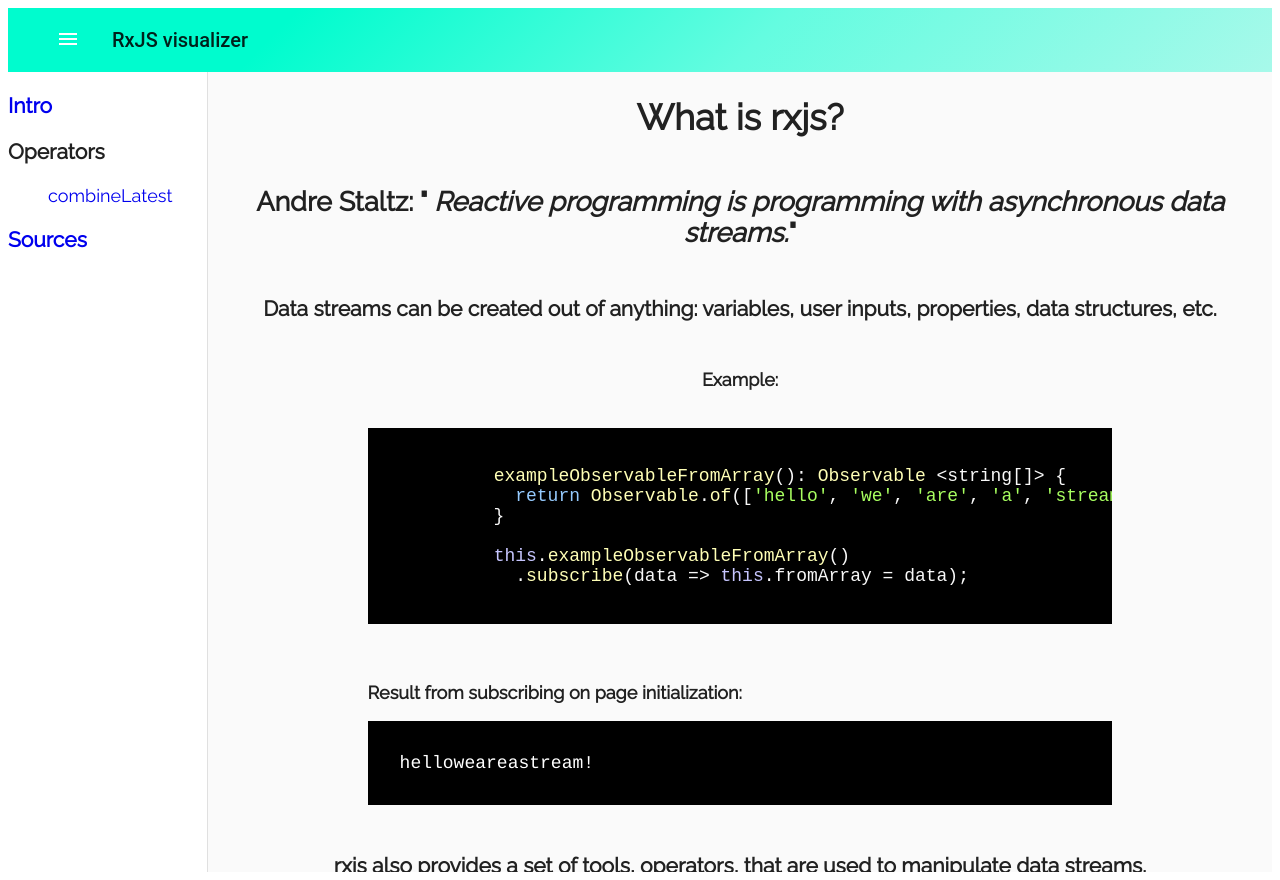
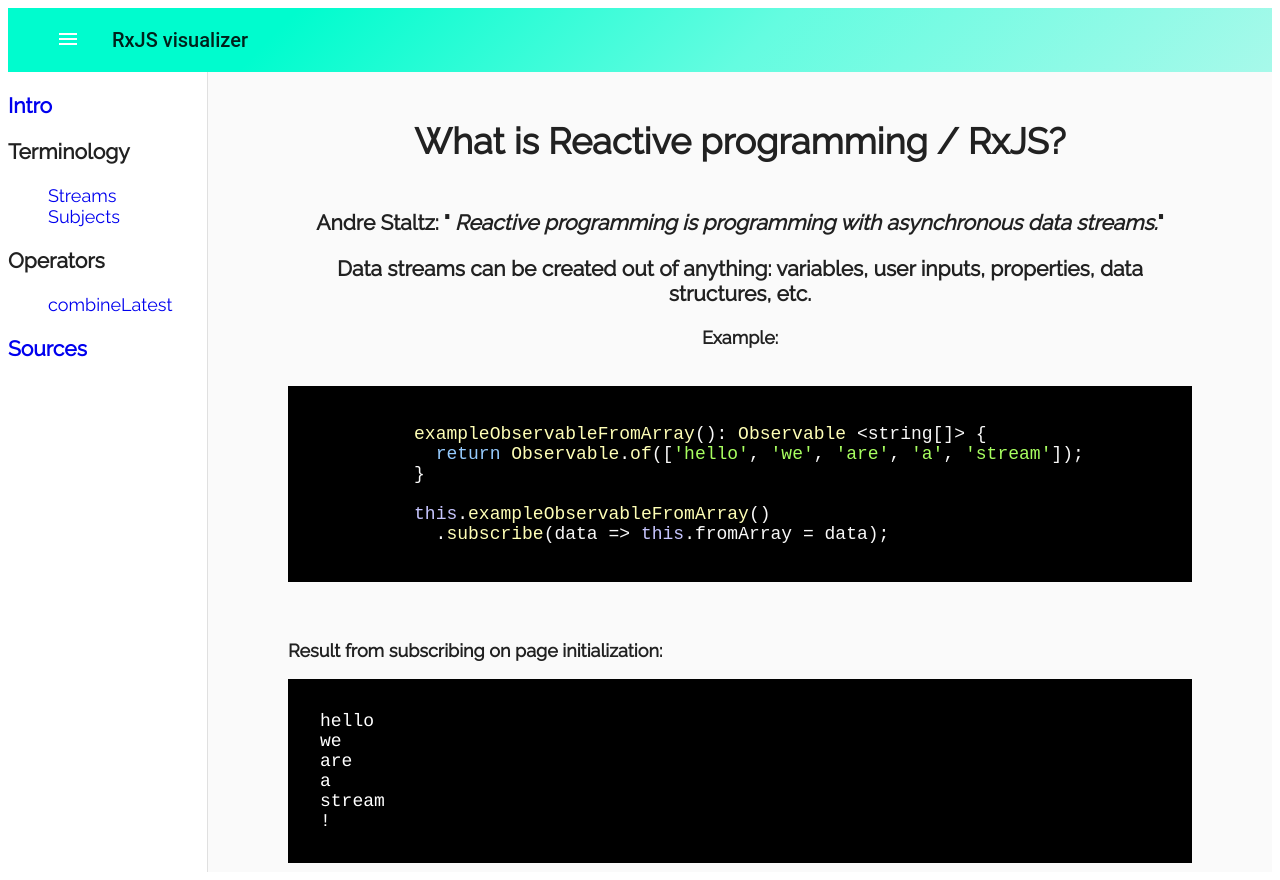
Before and after one commit to jsur/rxjs-page, an Angular app: page / in a window 1280 px wide. Built offline with nearby package versions, Linux system fonts and the light colour scheme.

Commit message:
Add some components

```diff
--- a/src/app/app.component.html
+++ b/src/app/app.component.html
@@ -10,6 +10,15 @@
       <h3>
         <a routerLink="/">Intro</a>
       </h3>
+      <h3>Terminology</h3>
+      <ul>
+        <li>
+          <a routerLink="stream">Streams</a>
+        </li>
+        <li>
+          <a routerLink="subject">Subjects</a>
+        </li>
+      </ul>
       <h3>Operators</h3>
       <ul>
         <li>
@@ -17,7 +26,7 @@
         </li>
       </ul>
       <h3>
-        <a routerLink="/sources">Sources</a>
+        <a routerLink="sources">Sources</a>
       </h3>
     </nav>
   </mat-sidenav>
--- a/src/app/intro/intro.component.css
+++ b/src/app/intro/intro.component.css
@@ -1,3 +1,11 @@
+h1 {
+  margin: 3rem 0;
+}
+
+.intro-content {
+  margin: 0 5rem;
+}
+
 .intro-p {
   margin: 3rem 0;
 }
--- a/src/app/intro/intro.component.html
+++ b/src/app/intro/intro.component.html
@@ -1,8 +1,10 @@
 <div class="intro-content">
-  <h1>What is rxjs?</h1>
-  <h2 class="intro-p">Andre Staltz: "
-    <i>Reactive programming is programming with asynchronous data streams.</i>"</h2>
-  <h3 class="intro-p">Data streams can be created out of anything: variables, user inputs, properties, data structures, etc.</h3>
+
+  <h1>What is Reactive programming / RxJS?</h1>
+  <h3>Andre Staltz: "
+    <i>Reactive programming is programming with asynchronous data streams.</i>"</h3>
+  <h3>Data streams can be created out of anything: variables, user inputs, properties, data structures, etc.</h3>
+
   <div class="intro-example">
     <p>
       <strong>Example:</strong>
@@ -22,12 +24,17 @@
         <strong>Result from subscribing on page initialization:</strong>
       </p>
       <div class="code-result">
-        <span *ngFor="let item of fromArray">{{item}}</span>
+        <span *ngFor="let item of fromArray">{{item}}
+          <br>
+        </span>
       </div>
     </div>
   </div>
-  <h3 class="intro-p">rxjs also provides a set of tools,
-    <strong>operators</strong>, that are used to manipulate data streams.</h3>
+  <h1>Why use Reactive programming / observables?</h1>
+  <h3>reactivex.io: The ReactiveX Observable model allows you to treat streams of asynchronous events with the same sort of simple,
+    composable operations that you use for collections of data items like arrays. It frees you from tangled webs of callbacks,
+    and thereby makes your code more readable and less prone to bugs.</h3>
+  <h4>These composable operations are called operators, that are used to transform data streams.</h4>
   <p>
     <strong>Example:</strong>
   </p>
@@ -65,13 +72,26 @@
         </code>
     </pre>
     <p>
+      <code>merge</code> is an operator turns multiple observables into a single observable.
+    </p>
+    <p>
+      <code>takeUntil()</code> is an operator that is used to emit values until its provided observable emits a value.
+    </p>
+    <p>Button press makes the provided observable,
+      <code>this.endExample$</code>, emit a value which makes the numbers stop incrementing.
+    </p>
+    <p>
+      <code>this.endExample$</code> is a <code>Subject</code>, which is a special type of <code>Observable</code> which can be subscribed to, and can be fed new values to emit.
+    </p>
+    <button class="unsub-button" type="button" (click)="unsub()">Unsubscribe</button>
+    <p>
       <strong>Result from subscribing to the merged stream on page initialization:</strong>
     </p>
     <div class="code-result">
-      <span *ngFor="let item of mergedResult">{{item}}</span>
+      <span *ngFor="let item of mergedResult">{{item}}
+        <br>
+      </span>
     </div>
   </div>
-  <p> <code>takeUntil()</code> is an operator that is used to emit values until its provided observable emits a value.</p>
-  <p>Button press makes the provided observable, <code>this.endExample$</code>, emit a value which makes the numbers stop incrementing.</p>
-  <button class="unsub-button" type="button" (click)="unsub()">Unsubscribe</button>
+
 </div>
--- a/src/app/intro/intro.component.ts
+++ b/src/app/intro/intro.component.ts
@@ -20,6 +20,7 @@
   constructor() { }
 
   ngOnInit() {
+
     this.exampleObservableFromArray()
       .subscribe(data => this.fromArray = data);
 
--- /dev/null
+++ b/src/app/stream/stream.component.html
@@ -0,0 +1,3 @@
+<div class="stream-content">
+  <h1>What is a Stream?</h1>
+</div>
--- /dev/null
+++ b/src/app/stream/stream.component.ts
@@ -0,0 +1,16 @@
+import { Component, OnInit, ViewEncapsulation } from '@angular/core';
+
+@Component({
+  selector: 'app-stream',
+  templateUrl: './stream.component.html',
+  styleUrls: ['./stream.component.css'],
+  encapsulation: ViewEncapsulation.None
+})
+export class StreamComponent implements OnInit {
+
+  constructor() { }
+
+  ngOnInit() {
+  }
+
+}
--- /dev/null
+++ b/src/app/subject/subject.component.html
@@ -0,0 +1,3 @@
+<div class="subject-content">
+  <h1>What is a Subject?</h1>
+</div>
--- /dev/null
+++ b/src/app/subject/subject.component.ts
@@ -0,0 +1,16 @@
+import { Component, OnInit, ViewEncapsulation } from '@angular/core';
+
+@Component({
+  selector: 'app-subject',
+  templateUrl: './subject.component.html',
+  styleUrls: ['./subject.component.css'],
+  encapsulation: ViewEncapsulation.None
+})
+export class SubjectComponent implements OnInit {
+
+  constructor() { }
+
+  ngOnInit() {
+  }
+
+}
--- a/src/styles.css
+++ b/src/styles.css
@@ -15,7 +15,6 @@
 
 .code-example {
   margin: 0 auto;
-  max-width: 70%;
   text-align: left;
 }
 
```
Also changed, not shown: src/app/app.module.ts (+7 -1 lines), src/app/stream/stream.component.css (added), src/app/subject/subject.component.css (added), 2 other files (tests, documents, lock files or other folders). Lines whose indentation alone changed are shown as unchanged.
